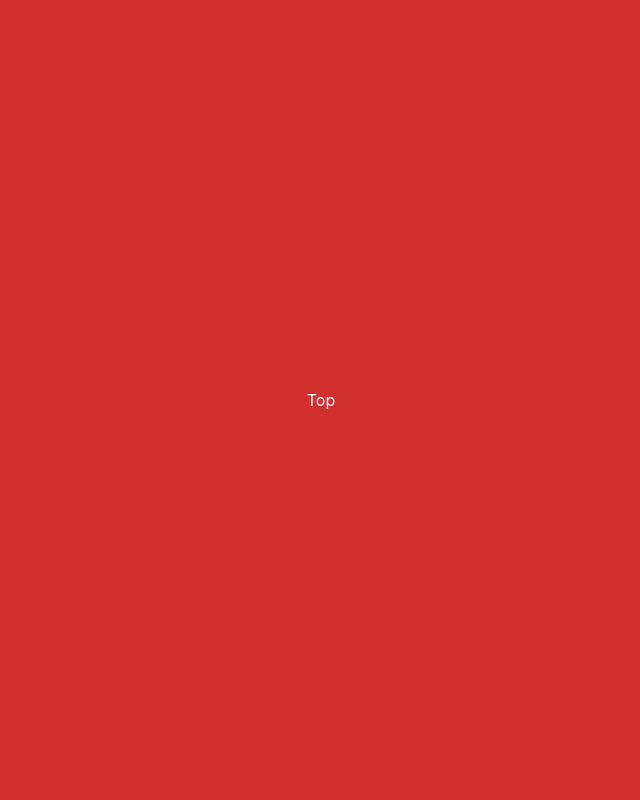
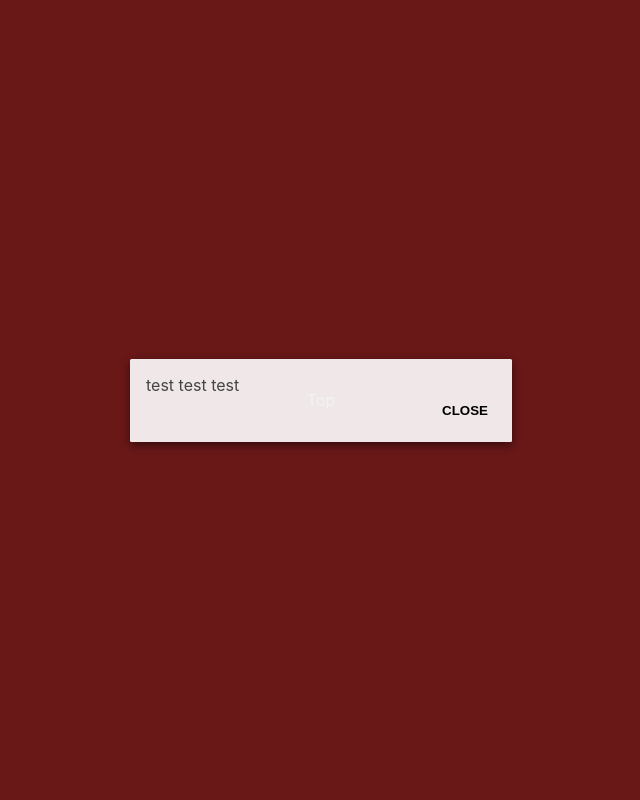
Before and after one commit to filoxo/an-angular-modal, an Angular app: page / in a window 1280 px wide. Shown: the top 800 px of the page, without its empty margins (319-959 px from the left). Built offline with nearby package versions, Linux system fonts and the light colour scheme.

Commit message:
Include modal component in app component 🔲

```diff
--- a/src/app/app.component.html
+++ b/src/app/app.component.html
@@ -1,5 +1,7 @@
 <main>
-  <section class="red">Top</section>
+  <section class="red">Top
+    <app-modal>test test test</app-modal>
+  </section>
   <section class="blue">Middle</section>
   <section class="green">Bottom</section>
 </main>
```
